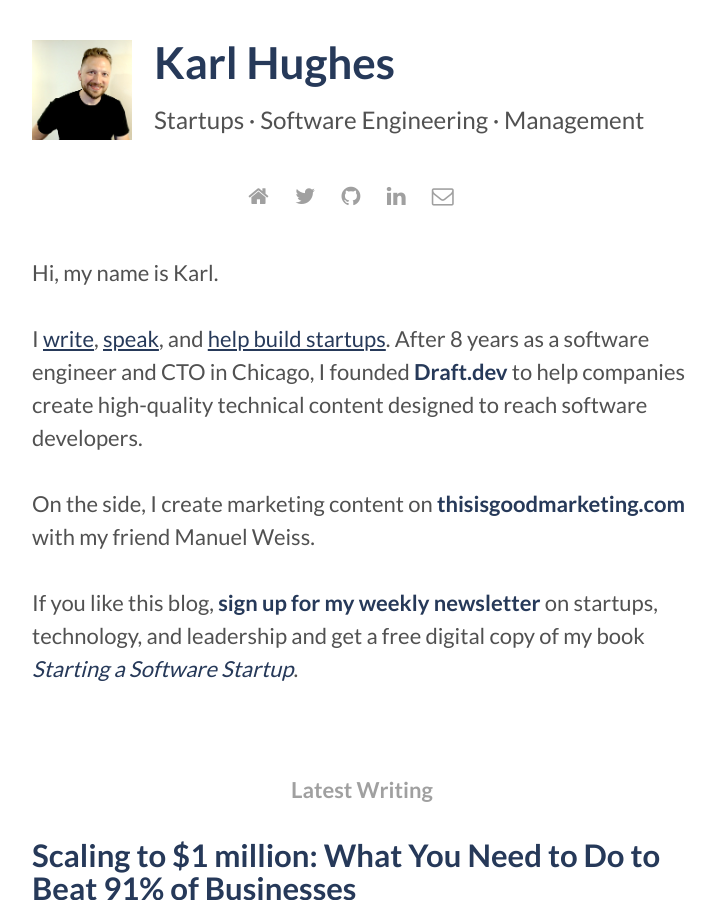
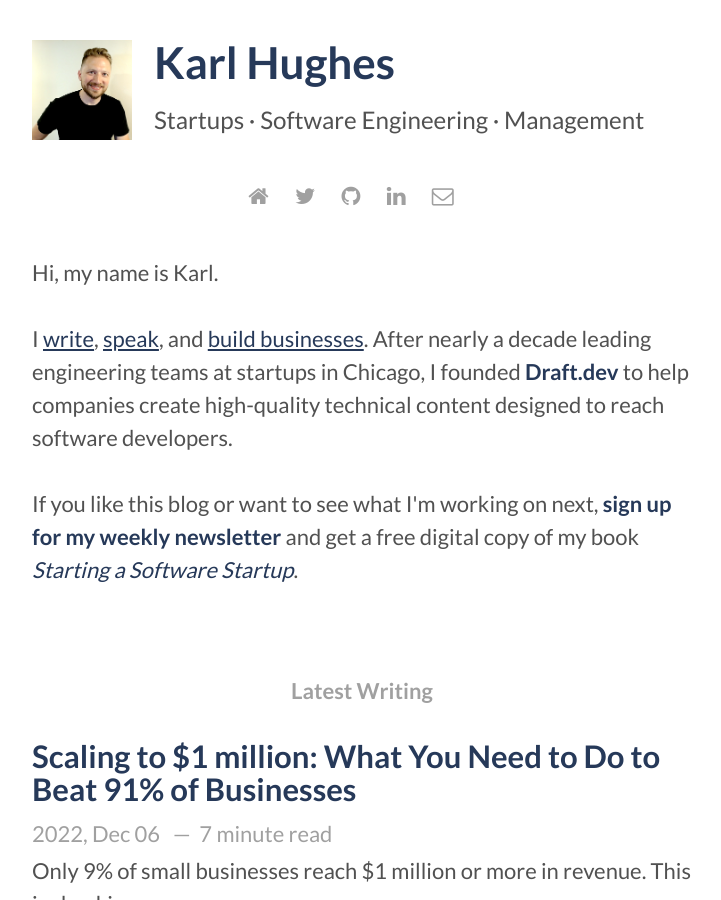
Before and after one commit to karllhughes/personal-blog-5, a Jekyll site: the page built from index.html, in a window 1280 px wide and 900 px high. Shown: the whole window, without its empty margins (278-999 px from the left). Built offline with Jekyll 4.4.1, drawn with Linux system fonts in a browser that asks for light colours; the list of posts is cut into pages by our own code.

Commit message:
Updating about

```diff
--- a/_includes/about.html
+++ b/_includes/about.html
@@ -2,17 +2,14 @@
   <p>Hi, my name is Karl.</p>
   <p>
     I <a href="/writing/" class="underline">write</a>, <a href="/speaking/" class="underline">speak</a>, and
-    <a href="/work/" class="underline">help build startups</a>.
-    After 8 years as a software engineer and CTO in Chicago, I founded
+    <a href="/work/" class="underline">build businesses</a>.
+    After nearly a decade leading engineering teams at startups in Chicago, I founded
     <strong><a href="https://draft.dev">Draft.dev</a></strong> to help companies create high-quality technical content designed to reach software developers.
   </p>
   <p>
-    On the side, I create marketing content on <strong><a href="https://thisisgoodmarketing.com">thisisgoodmarketing.com</a></strong> with my friend Manuel Weiss.
-  </p>
-  <p>
-    If you like this blog,
+    If you like this blog or want to see what I'm working on next,
     <strong><a href="https://karllhughes.curated.co/">sign up for my weekly newsletter</a></strong>
-    on startups, technology, and leadership and get a free digital copy of my book
+    and get a free digital copy of my book
     <em><a href="#signup-bottom">Starting a Software Startup</a></em>.
   </p>
 </section>
```
